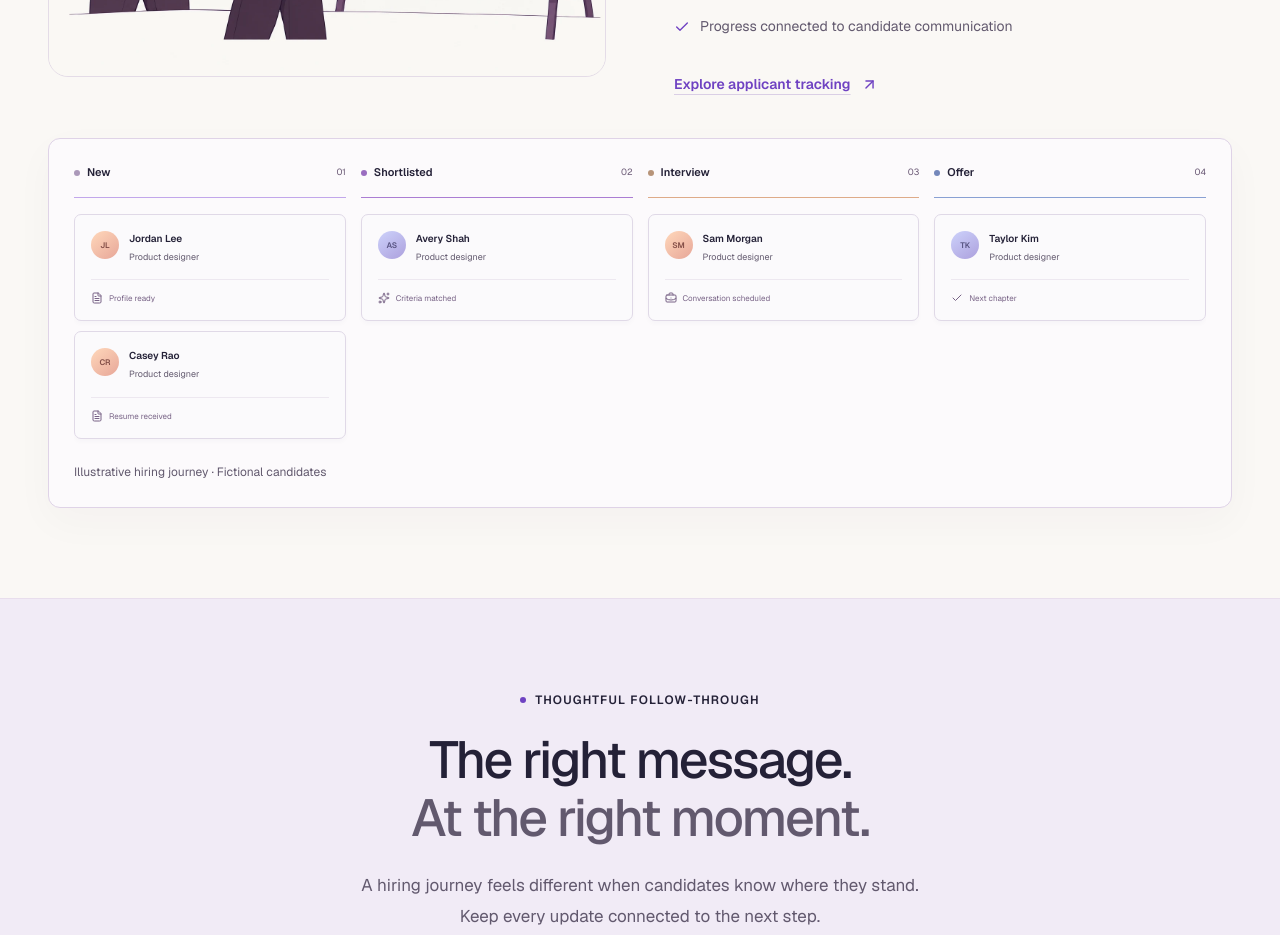
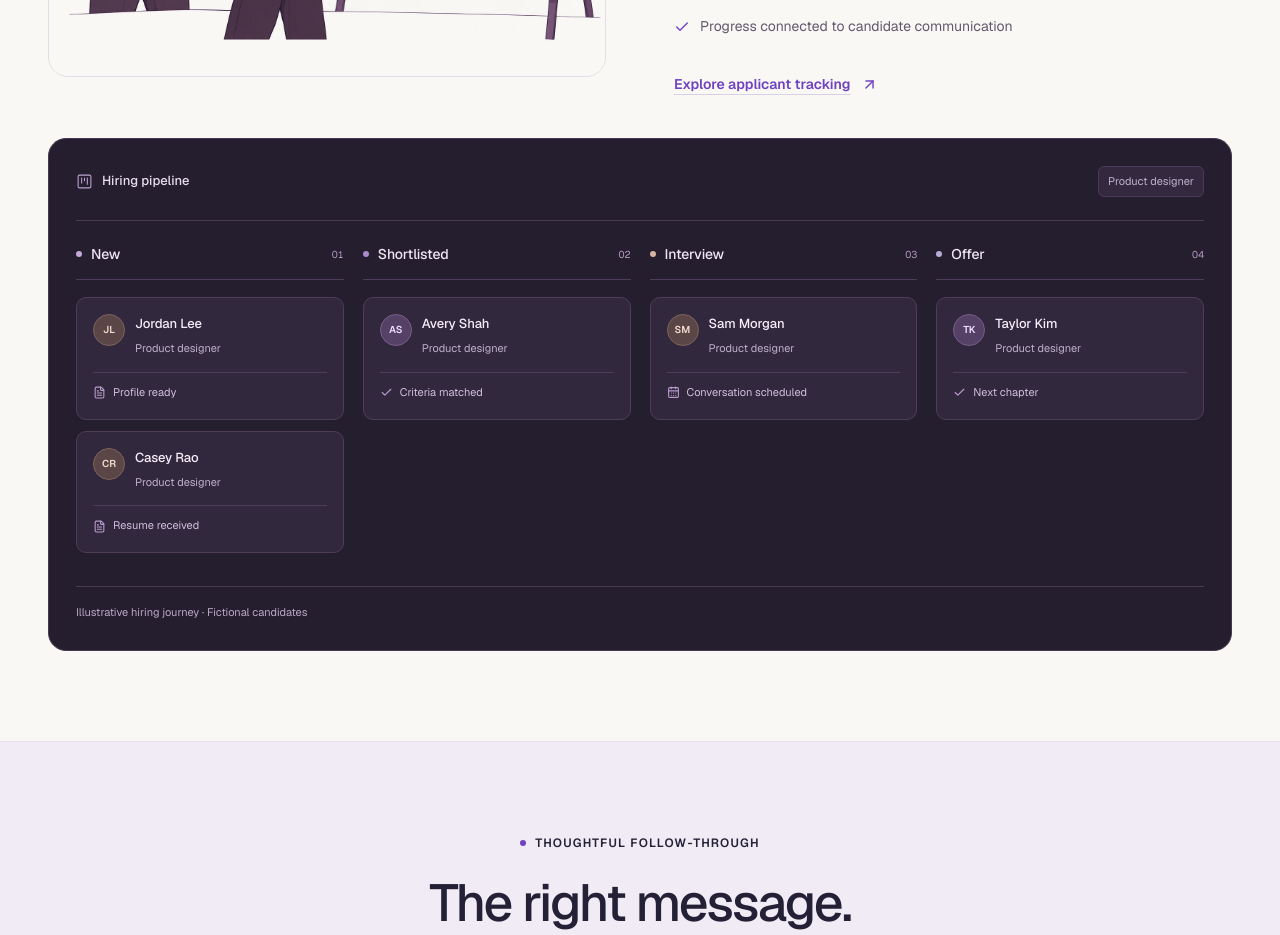
Before and after one commit to hitten04/wellgenz, a Next.js app: page / in a window 1280 px wide. Shown: the part 4640-5575 px from the top of the page. Built offline with nearby package versions, Linux system fonts and the light colour scheme.

Commit message:
Refresh homepage pipeline with minimalist dark plum styling

```diff
--- a/src/app/home-refresh.css
+++ b/src/app/home-refresh.css
@@ -232,7 +232,31 @@
 .home-checks li{display:flex;align-items:flex-start;gap:10px}
 .home-checks li>svg{color:var(--violet);margin-top:4px}
 .home-pipeline-board{border-radius:15px}
-.home-pipeline-board .pipeline-figure{box-shadow:0 14px 40px #40234f08;border-color:#dfd3e7;background:#fcfafc}
+/* Minimal dark ATS illustration, scoped to the homepage board. */
+.home-pipeline-board .pipeline-figure{padding:27px;border:1px solid #493851;border-radius:18px;background:#251e2e;color:#f6f0fa;box-shadow:none;margin:0}
+.home-pipeline-board .pipeline-board-header{display:flex;align-items:center;justify-content:space-between;gap:16px;padding-bottom:23px;margin-bottom:22px;border-bottom:1px solid #483a51}
+.home-pipeline-board .pipeline-board-header>span:first-child{display:flex;align-items:center;gap:9px;font-size:13px;line-height:1.6;font-weight:500;color:#e8ddef}
+.home-pipeline-board .pipeline-board-header>span:first-child>svg{color:#bba2d1;flex-shrink:0}
+.home-pipeline-board .pipeline-board-header>span:last-child{font-size:11px;line-height:1.7;color:#c2afce;background:#33283e;border:1px solid #4c3b58;border-radius:6px;padding:5px 9px}
+.home-pipeline-board .pipeline-scroll{max-width:100%;scrollbar-color:#80668f #2c2335;scrollbar-width:thin;padding-bottom:3px;border-radius:4px}
+.home-pipeline-board .pipeline-scroll:focus-visible{outline:2px solid #b493cf;outline-offset:6px}
+.home-pipeline-board .pipeline-board{min-width:840px;gap:19px}
+.home-pipeline-board .pipeline-column{min-height:250px}
+.home-pipeline-board .pipeline-board .pipeline-column .pipeline-title{gap:9px;padding-bottom:14px;margin-bottom:17px;border-bottom:1px solid #4d3d58}
+.home-pipeline-board .pipeline-title h3{font-size:14px;line-height:1.6;font-weight:500;letter-spacing:-.15px;color:#f0e7f6;margin:0}
+.home-pipeline-board .pipeline-title>span:last-child{font-size:10px;line-height:1.7;font-variant-numeric:tabular-nums;color:#b39ac3}
+.home-pipeline-board .stage-dot{width:6px;height:6px;flex-shrink:0;background:#c4a8dc}
+.home-pipeline-board .stage-1{background:#ab89cc}.home-pipeline-board .stage-2{background:#d6b6a0}.home-pipeline-board .stage-3{background:#b5acd6}
+.home-pipeline-board .pipeline-person{grid-template-columns:32px minmax(0,1fr);gap:4px 10px;padding:16px;margin-bottom:11px;border:1px solid #4d3d57;border-radius:10px;background:#32283d;box-shadow:none;min-width:0}
+.home-pipeline-board .pipeline-person>.avatar{width:32px;height:32px;font-size:10px;line-height:1;border:1px solid #765e88;background:#554066;color:#f0dfff}
+.home-pipeline-board .pipeline-person>.avatar-peach{border-color:#7c625c;background:#5a4547;color:#f1d9cc}
+.home-pipeline-board .pipeline-person strong{font-size:13px;line-height:1.6;font-weight:500;letter-spacing:-.1px;color:#f5edf9}
+.home-pipeline-board .pipeline-person-role{font-size:11px;line-height:1.8;color:#c0afcb}
+.home-pipeline-board .pipeline-person-label{font-size:11px;line-height:1.8;gap:7px;color:#d1bedf;border-color:#4e3d59;padding-top:10px;margin-top:9px}
+.home-pipeline-board .pipeline-person-label>svg{flex-shrink:0;color:#b89bcc}
+.home-pipeline-board .pipeline-figure>figcaption{font-size:11px;line-height:1.8;color:#bba8c7;margin-top:19px;padding-top:16px;border-top:1px solid #483a51}
+@media(max-width:759px){.home-pipeline-board .pipeline-figure{padding:20px 18px;border-radius:15px}.home-pipeline-board .pipeline-board-header{padding-bottom:17px;margin-bottom:19px;gap:10px}.home-pipeline-board .pipeline-board-header>span:first-child{font-size:12px}.home-pipeline-board .pipeline-board-header>span:last-child{font-size:10px;padding:4px 7px}.home-pipeline-board .pipeline-board{gap:15px}.home-pipeline-board .pipeline-figure>figcaption{font-size:10px;margin-top:15px;padding-top:14px}}
+@media(max-width:359px){.home-pipeline-board .pipeline-board-header{align-items:flex-start;flex-direction:column;gap:9px}}
 .wellgenz-home .home-communications{background:#f1ebf6;border-block:1px solid #e8deed}
 .home-email-grid{display:grid;grid-template-columns:minmax(0,1fr) minmax(0,1fr);gap:68px;align-items:center}
 .home-email-story{min-width:0}
--- a/src/components/product-visuals.tsx
+++ b/src/components/product-visuals.tsx
@@ -2,7 +2,7 @@
 import { useReducedMotion } from "./use-reduced-motion";
 
 import { motion } from "motion/react";
-import { ArrowRight, BriefcaseBusiness, Check, FileText, Sparkles } from "lucide-react";
+import { ArrowRight, BriefcaseBusiness, CalendarDays, Check, FileText, KanbanSquare, Sparkles } from "lucide-react";
 
 export function HeroVisual() {
   return (
@@ -155,18 +155,19 @@ export function CareerVisual() {
 export function PipelineVisual() {
   const stages = [
     { title: "New", names: ["Jordan Lee", "Casey Rao"], label: "Profile ready", icon: FileText },
-    { title: "Shortlisted", names: ["Avery Shah"], label: "Criteria matched", icon: Sparkles },
+    { title: "Shortlisted", names: ["Avery Shah"], label: "Criteria matched", icon: Check },
     {
       title: "Interview",
       names: ["Sam Morgan"],
       label: "Conversation scheduled",
-      icon: BriefcaseBusiness,
+      icon: CalendarDays,
     },
     { title: "Offer", names: ["Taylor Kim"], label: "Next chapter", icon: Check },
   ];
 
   return (
     <figure className="pipeline-figure">
+      <div className="pipeline-board-header"><span><KanbanSquare size={17} strokeWidth={1.5} aria-hidden="true"/>Hiring pipeline</span><span>Product designer</span></div>
       <div
         className="pipeline-scroll"
         role="region"
@@ -177,7 +178,7 @@ export function PipelineVisual() {
           {stages.map((stage, index) => (
             <div className="pipeline-column" key={stage.title}>
               <div className="pipeline-title">
-                <span className={`stage-dot stage-${index}`} />
+                <span className={`stage-dot stage-${index}`} aria-hidden="true" />
                 <h3>{stage.title}</h3>
                 <span>{String(index + 1).padStart(2, "0")}</span>
               </div>
@@ -192,7 +193,7 @@ export function PipelineVisual() {
                   <strong>{name}</strong>
                   <span className="pipeline-person-role">Product designer</span>
                   <span className="pipeline-person-label">
-                    <stage.icon size={12} />
+                    <stage.icon size={13} aria-hidden="true" />
                     {n ? "Resume received" : stage.label}
                   </span>
                 </div>
```
